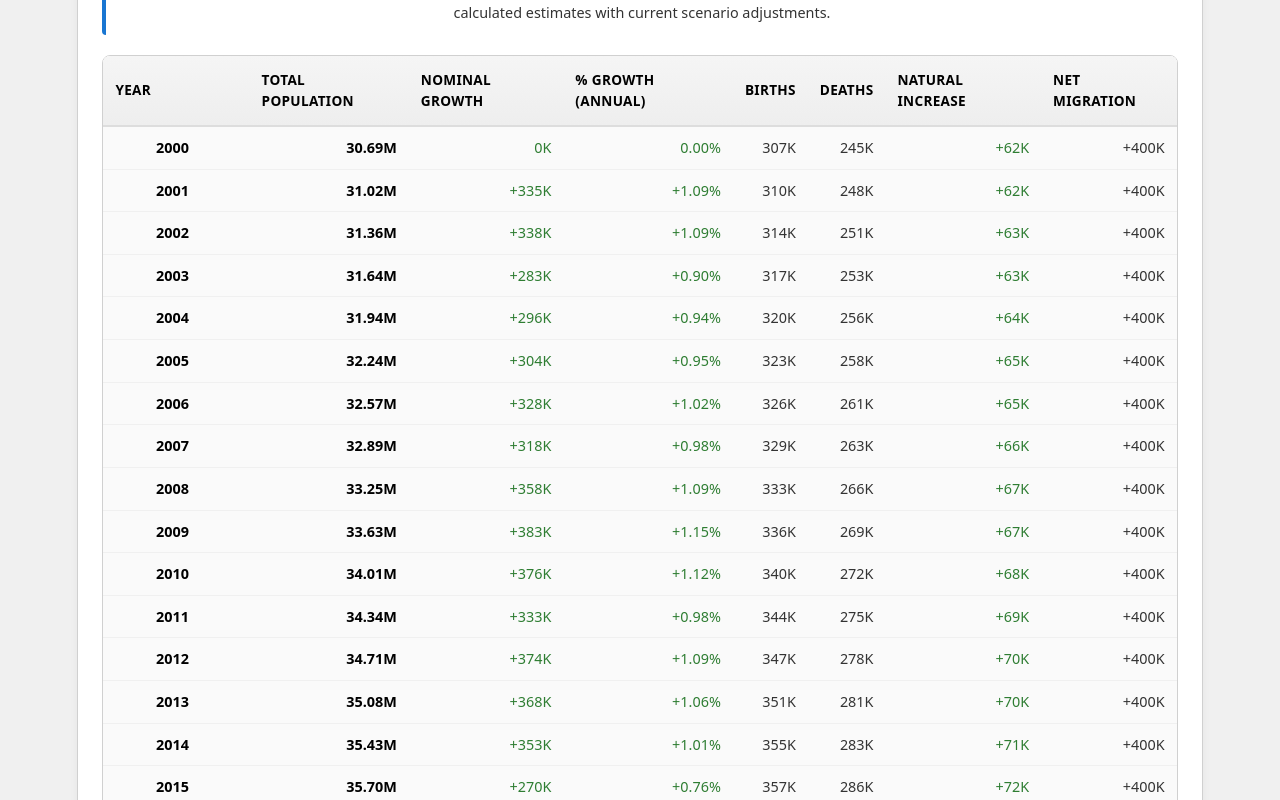
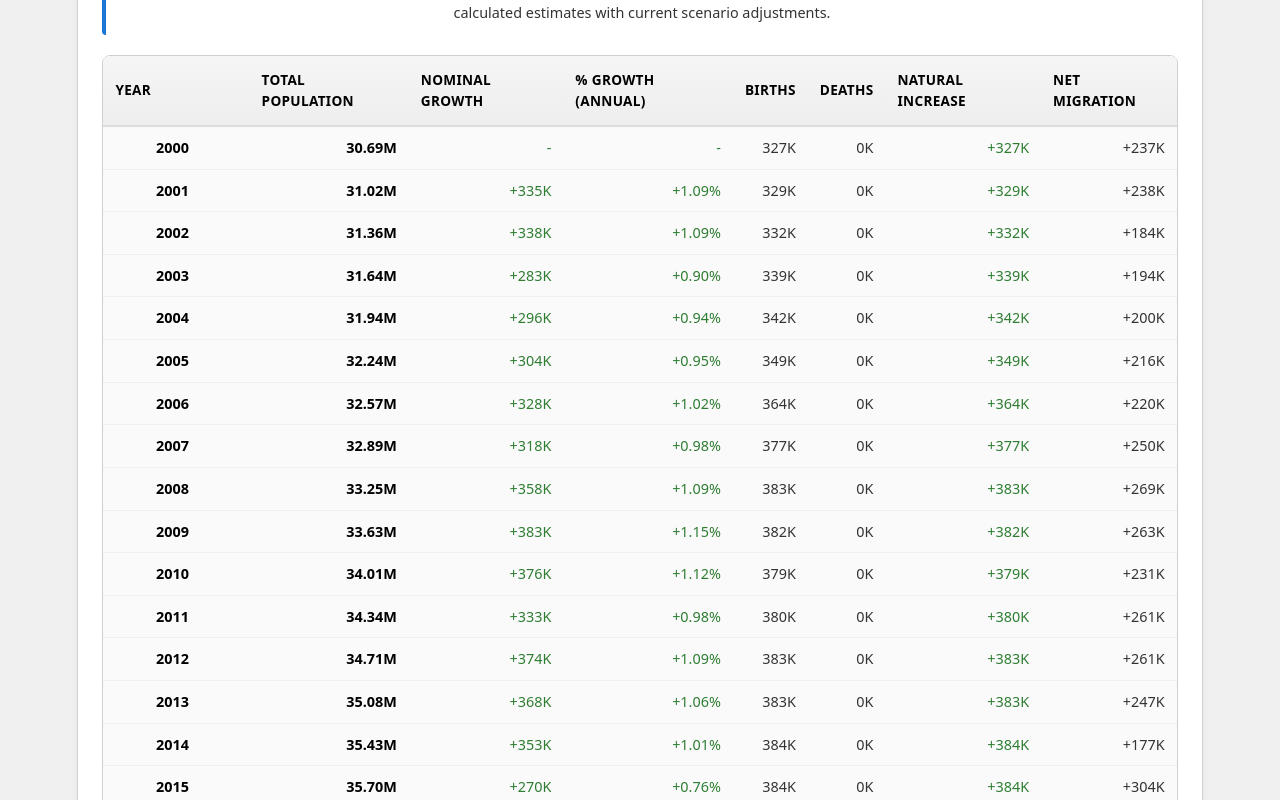
Before and after one commit to thewondrfulwizrd/WA1, a React (Vite) app: page / in a window 1280 px wide. Shown: the part 2440-3240 px from the top of the page. Built offline with nearby package versions, Linux system fonts and the light colour scheme.

Commit message:
Use actual historical data for births, deaths, and net migration (2000-2025); set 2000 growth to dash

```diff
--- a/src/components/PopulationStatsTable.jsx
+++ b/src/components/PopulationStatsTable.jsx
@@ -1,6 +1,7 @@
-import React, { useMemo } from 'react';
+import React, { useMemo, useState, useEffect } from 'react';
 import { getPopulationByYear } from '../utils/populationHelpers';
 import { applyScenarios } from '../utils/scenarioCalculations';
+import { loadHistoricalBirths, loadHistoricalDeaths, loadHistoricalMigration } from '../utils/historicalDataLoader';
 import './PopulationStatsTable.css';
 
 const BASELINE_MIGRATION = 400000;
@@ -8,8 +9,29 @@ const BASELINE_FERTILITY = 1.5;
 const BASELINE_MORTALITY = 8.0; // Deaths per 1000 population (realistic rate for Canada)
 
 export function PopulationStatsTable({ data, scenarios, selectedYear }) {
+  const [historicalBirths, setHistoricalBirths] = useState({});
+  const [historicalDeaths, setHistoricalDeaths] = useState({});
+  const [historicalMigration, setHistoricalMigration] = useState({});
+  const [dataLoaded, setDataLoaded] = useState(false);
+
+  // Load historical data on mount
+  useEffect(() => {
+    async function loadData() {
+      const [births, deaths, migration] = await Promise.all([
+        loadHistoricalBirths(),
+        loadHistoricalDeaths(),
+        loadHistoricalMigration()
+      ]);
+      setHistoricalBirths(births);
+      setHistoricalDeaths(deaths);
+      setHistoricalMigration(migration);
+      setDataLoaded(true);
+    }
+    loadData();
+  }, []);
+
   const tableData = useMemo(() => {
-    if (!data) return [];
+    if (!data || !dataLoaded) return [];
 
     // Show EVERY year instead of every 5 years
     const years = [...data.yearsObserved, ...data.yearsProjected];
@@ -22,24 +44,41 @@ export function PopulationStatsTable({ data, scenarios, selectedYear }) {
       const femaleTotal = population.female.reduce((sum, val) => sum + val, 0);
       const total = maleTotal + femaleTotal;
 
-      // Calculate growth
+      // Calculate growth (set to "-" for year 2000)
       let nominalGrowth = 0;
       let percentGrowth = 0;
-      if (previousTotal !== null) {
+      let showGrowth = true; // false for 2000
+
+      if (year === 2000) {
+        showGrowth = false;
+      } else if (previousTotal !== null) {
         nominalGrowth = total - previousTotal;
         percentGrowth = (nominalGrowth / previousTotal) * 100; // Per year
       }
 
-      // Estimate demographic indicators based on scenario adjustments
-      const adjustedFertility = BASELINE_FERTILITY * (1 + scenarios.fertility / 100);
-      const adjustedMortality = BASELINE_MORTALITY * (1 - scenarios.mortality / 100); // Lower is better
-      const adjustedMigration = Math.round(BASELINE_MIGRATION * (1 + scenarios.migration / 100));
+      // Determine if this is a historical year (≤ 2025)
+      const isHistorical = year <= data.lastObservedYear;
 
-      // Calculate births and deaths based on population and rates
-      const births = Math.round((total / 1000) * (adjustedFertility * 6.67)); // TFR to crude birth rate approximation
-      const deaths = Math.round((total / 1000) * adjustedMortality); // Deaths per 1000
+      // Use actual data for historical years, calculated for projected
+      let births, deaths, netMigration;
+
+      if (isHistorical) {
+        // Use actual historical data from Statistics Canada
+        births = historicalBirths[year] || 0;
+        deaths = historicalDeaths[year] || 0;
+        netMigration = Math.round(historicalMigration[year] || 0);
+      } else {
+        // Use scenario-adjusted calculations for projected years
+        const adjustedFertility = BASELINE_FERTILITY * (1 + scenarios.fertility / 100);
+        const adjustedMortality = BASELINE_MORTALITY * (1 - scenarios.mortality / 100);
+        const adjustedMigration = Math.round(BASELINE_MIGRATION * (1 + scenarios.migration / 100));
+
+        births = Math.round((total / 1000) * (adjustedFertility * 6.67));
+        deaths = Math.round((total / 1000) * adjustedMortality);
+        netMigration = adjustedMigration;
+      }
+
       const naturalIncrease = births - deaths;
-      const netMigration = adjustedMigration;
 
       previousTotal = total;
 
@@ -48,13 +87,15 @@ export function PopulationStatsTable({ data, scenarios, selectedYear }) {
         population: total,
         nominalGrowth,
         percentGrowth,
+        showGrowth,
         births,
         deaths,
         naturalIncrease,
-        netMigration
+        netMigration,
+        isHistorical
       };
     });
-  }, [data, scenarios]);
+  }, [data, scenarios, dataLoaded, historicalBirths, historicalDeaths, historicalMigration]);
 
   if (!tableData.length) return null;
 
@@ -84,7 +125,7 @@ export function PopulationStatsTable({ data, scenarios, selectedYear }) {
           <tbody>
             {tableData.map((row) => (
               <React.Fragment key={row.year}>
-                <tr className={`${row.year === selectedYear ? 'highlighted' : ''} ${row.year <= data.lastObservedYear ? 'historical' : 'projected'}`}>
+                <tr className={`${row.year === selectedYear ? 'highlighted' : ''} ${row.isHistorical ? 'historical' : 'projected'}`}>
                   <td className="year-cell">
                     <span className="year-value">{row.year}</span>
                     {row.year === selectedYear && <span className="current-badge">◄ Current</span>}
@@ -93,10 +134,10 @@ export function PopulationStatsTable({ data, scenarios, selectedYear }) {
                     {(row.population / 1000000).toFixed(2)}M
                   </td>
                   <td className={`number-cell growth-cell ${row.nominalGrowth >= 0 ? 'positive' : 'negative'}`}>
-                    {row.nominalGrowth > 0 ? '+' : ''}{(row.nominalGrowth / 1000).toFixed(0)}K
+                    {!row.showGrowth ? '-' : (row.nominalGrowth > 0 ? '+' : '') + (row.nominalGrowth / 1000).toFixed(0) + 'K'}
                   </td>
                   <td className={`number-cell growth-cell ${row.percentGrowth >= 0 ? 'positive' : 'negative'}`}>
-                    {row.percentGrowth > 0 ? '+' : ''}{row.percentGrowth.toFixed(2)}%
+                    {!row.showGrowth ? '-' : (row.percentGrowth > 0 ? '+' : '') + row.percentGrowth.toFixed(2) + '%'}
                   </td>
                   <td className="number-cell">
                     {(row.births / 1000).toFixed(0)}K
@@ -112,7 +153,7 @@ export function PopulationStatsTable({ data, scenarios, selectedYear }) {
                   </td>
                 </tr>
                 {/* Add demarcation line between 2025 and 2026 */}
-                {row.year === 2025 && (
+                {row.year === data.lastObservedYear && (
                   <tr className="demarcation-row">
                     <td colSpan="8">
                       <div className="demarcation-line">
```
